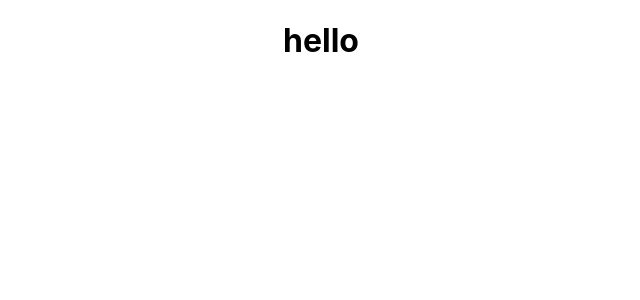
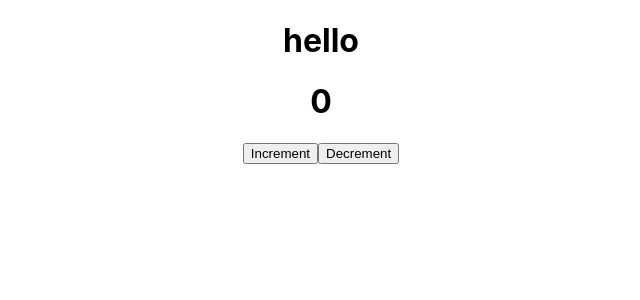
Before and after one commit to yinsont/TS-React-Test, a React (Create React App) app: page / in a window 1280 px wide. Shown: the top 300 px of the page, without its empty margins (319-959 px from the left). Built offline with nearby package versions, Linux system fonts and the light colour scheme.

Commit message:
Increment + Decrement test

```diff
--- a/src/App.tsx
+++ b/src/App.tsx
@@ -1,27 +1,28 @@
-import React from 'react';
+import React, {useState} from 'react';
 import logo from './logo.svg';
 import './App.css';
 import Hello from './components/Hello';
+import Increment from './components/Increment';
+import Decrement from './components/Decrement';
 
 function App() {
+  const [counter, setCounter] = useState(0)
+
+  const incrementCounter = ():void => {
+    setCounter(counter + 1)
+  }
+
+  const decrementCounter = ():void => {
+    setCounter(counter - 1)
+  }
   return (
     <div className="App">
-      {/* <header className="App-header">
-        <img src={logo} className="App-logo" alt="logo" />
-        <p>
-          Edit <code>src/App.tsx</code> and save to reload.
-        </p>
-        <a
-          className="App-link"
-          href="https://reactjs.org"
-          target="_blank"
-          rel="noopener noreferrer"
-        >
-          Learn React
-        </a>
-      </header> */}
-      {/* <hello/> */}
       <Hello text={'hello'}/>
+      <h1>{counter}</h1>
+      <div>
+        <Increment increment={incrementCounter}/>
+        <Decrement decrement={decrementCounter}/>
+      </div>
     </div>
   );
 }
--- /dev/null
+++ b/src/components/Decrement.tsx
@@ -0,0 +1,13 @@
+import React from 'react'
+
+interface Props {
+    decrement:() => void
+}
+
+const Decrement: React.FC<Props> = ({decrement}) => {
+    return(
+        <button onClick={decrement}>Decrement</button>
+    )
+}
+
+export default Decrement
--- /dev/null
+++ b/src/components/Increment.tsx
@@ -0,0 +1,13 @@
+import React from 'react'
+
+interface Props {
+    increment: () => void;
+}
+
+const Increment: React.FC<Props> = ({increment}) => {
+    return(
+        <button onClick={increment}>Increment</button>
+    )
+}
+
+export default Increment
```
